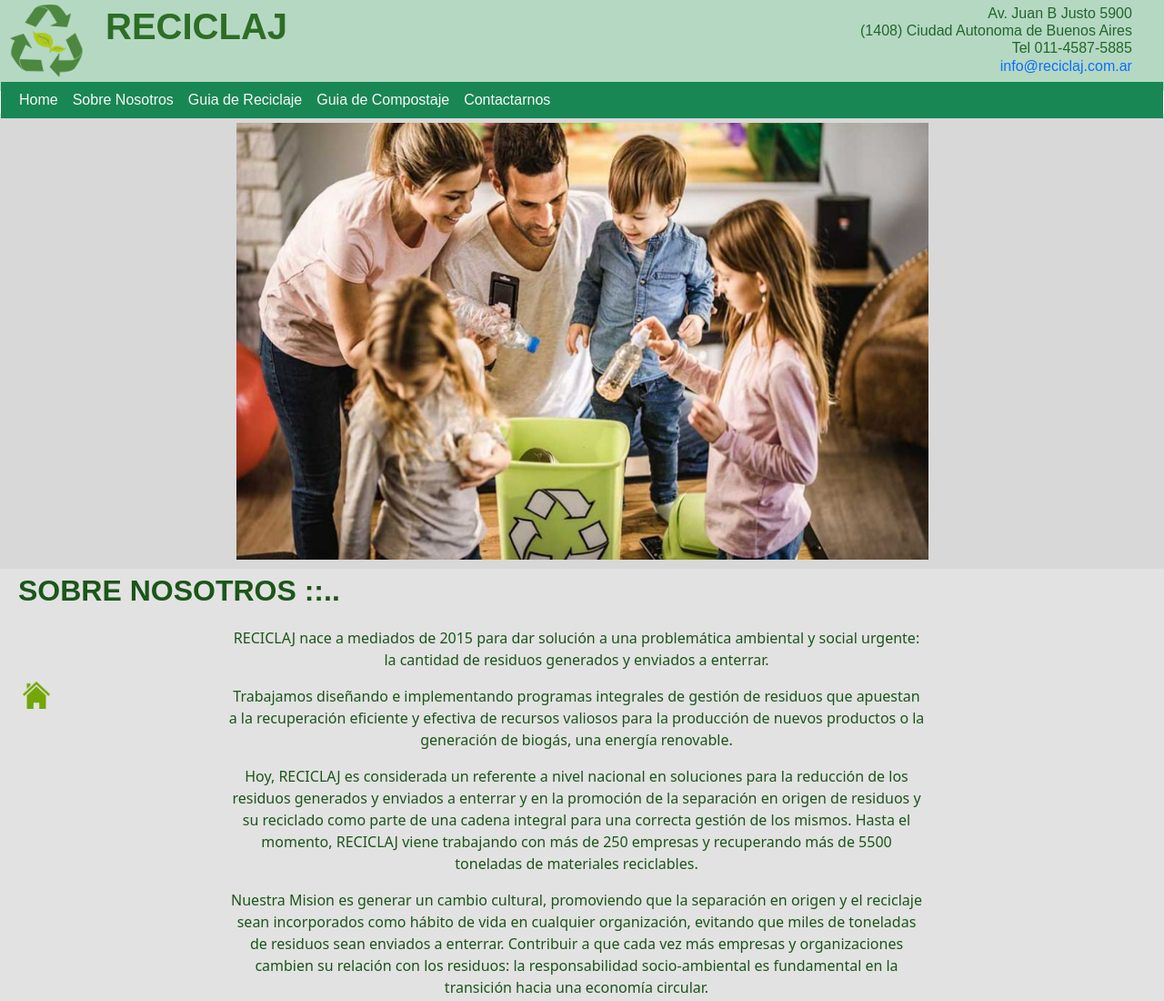
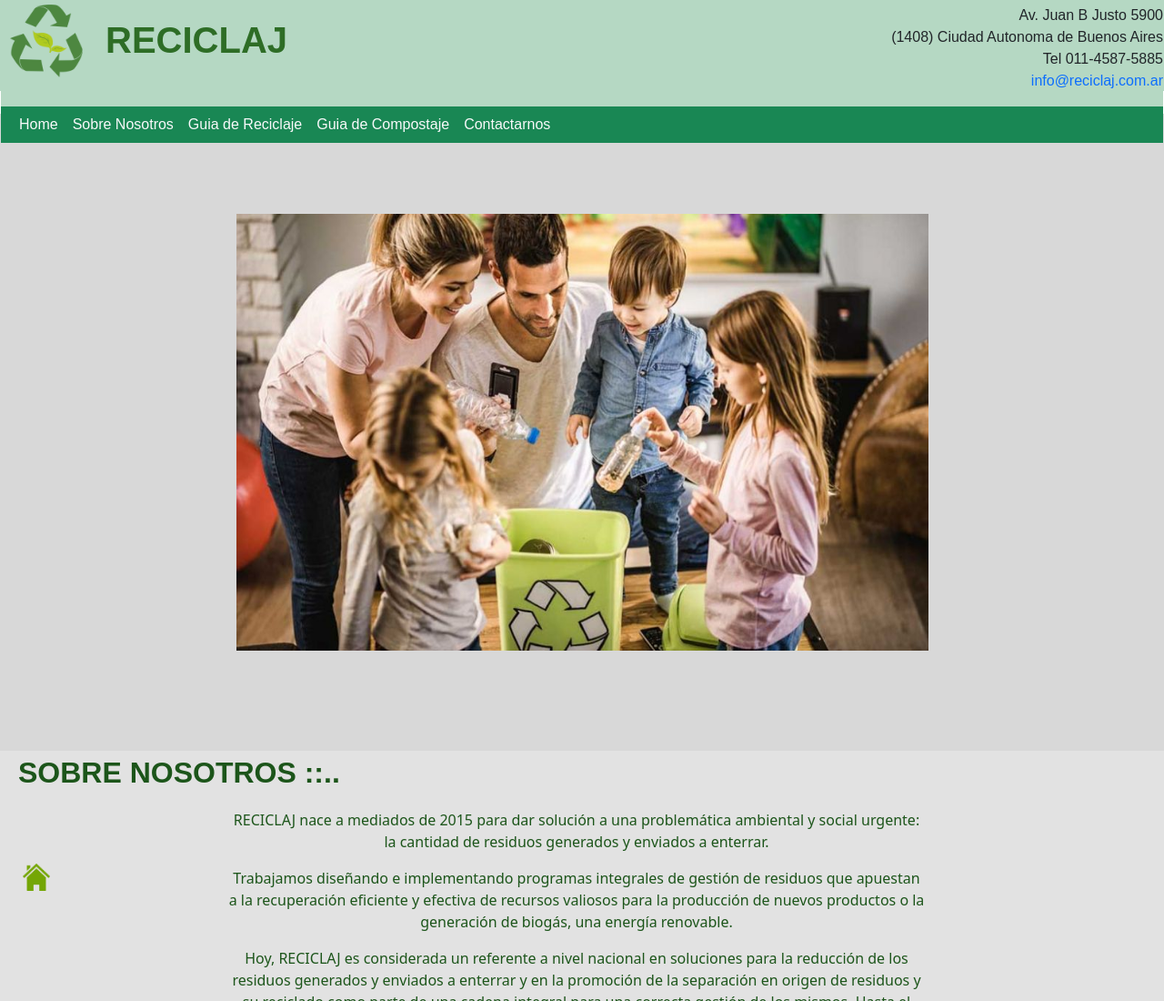
Before and after one commit to GabiHerrera/trabajointegrador, a plain HTML site: page index.html in a window 1280 px wide. Shown: the top 1100 px of the page at 91% size. Drawn offline with nearby package versions, Linux system fonts and the light colour scheme.

Commit message:
detalles

```diff
--- a/index.html
+++ b/index.html
@@ -18,15 +18,17 @@
     <!--comienzo del header -->
     <header class="d1">
         <div class="lg1" id="ini">
+                <div id="logo">
                 <img src="/Imagenes/pngwing.com (4).png" alt="logo" width="80" height="80" >
                 <h1 class="nombre_emp">RECICLAJ</h1>
+            </div>
             <div class="datosinfo">
-               <h6>
-                Av. Juan B Justo 5900 <br>
-                (1408) Ciudad Autonoma de Buenos Aires <br>
-                Tel 011-4587-5885 <br>
-                <a href="mailto:info@reciclaj.com.ar">info@reciclaj.com.ar</a>
-               </h6>
+               <ul>
+                <li>Av. Juan B Justo 5900 </li>
+                <li>(1408) Ciudad Autonoma de Buenos Aires</li>
+                <li>Tel 011-4587-5885</li>
+                <li><a href="mailto:info@reciclaj.com.ar">info@reciclaj.com.ar</a></li>
+               </ul>
             </div>
         </div>
         <div class="menu">
@@ -135,7 +137,7 @@
                 <div class="materiales">
                     <div id="cajaunom">
                         <h1>Plastico</h1>
-                        <p> entre 100 y 1000 años <br>
+                        <p> entre 100 y 1000 años
                             en degradarse</p>
                     </div>
                     <div id="cajadosm">
--- a/stylesH.css
+++ b/stylesH.css
@@ -8,7 +8,8 @@ header{
     padding: 1px;
 }
 .datosinfo{
-    margin-left: 630px;
+    flex-direction: column;
+    justify-content: right;
     text-align: right;
 }
 
@@ -19,6 +20,13 @@ h6{
 .lg1 {
     display: flex;
     flex-direction: row;
+    justify-content: space-between;
+    background-color: rgb(181, 216, 195);
+}
+
+#logo{
+    display: flex;
+flex-direction: row;
 }
 
 .lg1 img{
@@ -28,9 +36,10 @@ h6{
 
 
 .nombre_emp {
-    display: flex;
+
     font-weight: 700;
     color: rgb(46, 109, 38);
+    padding-top: 15px;
 }
 
 ul{
@@ -43,7 +52,7 @@ ul{
     place-content: center;
     background-color: rgb(216, 216, 216);
     width: 100%;
-    height: 500px;
+    height: 700px;
 }
 .d1 {
 padding-top: 5px;
```
